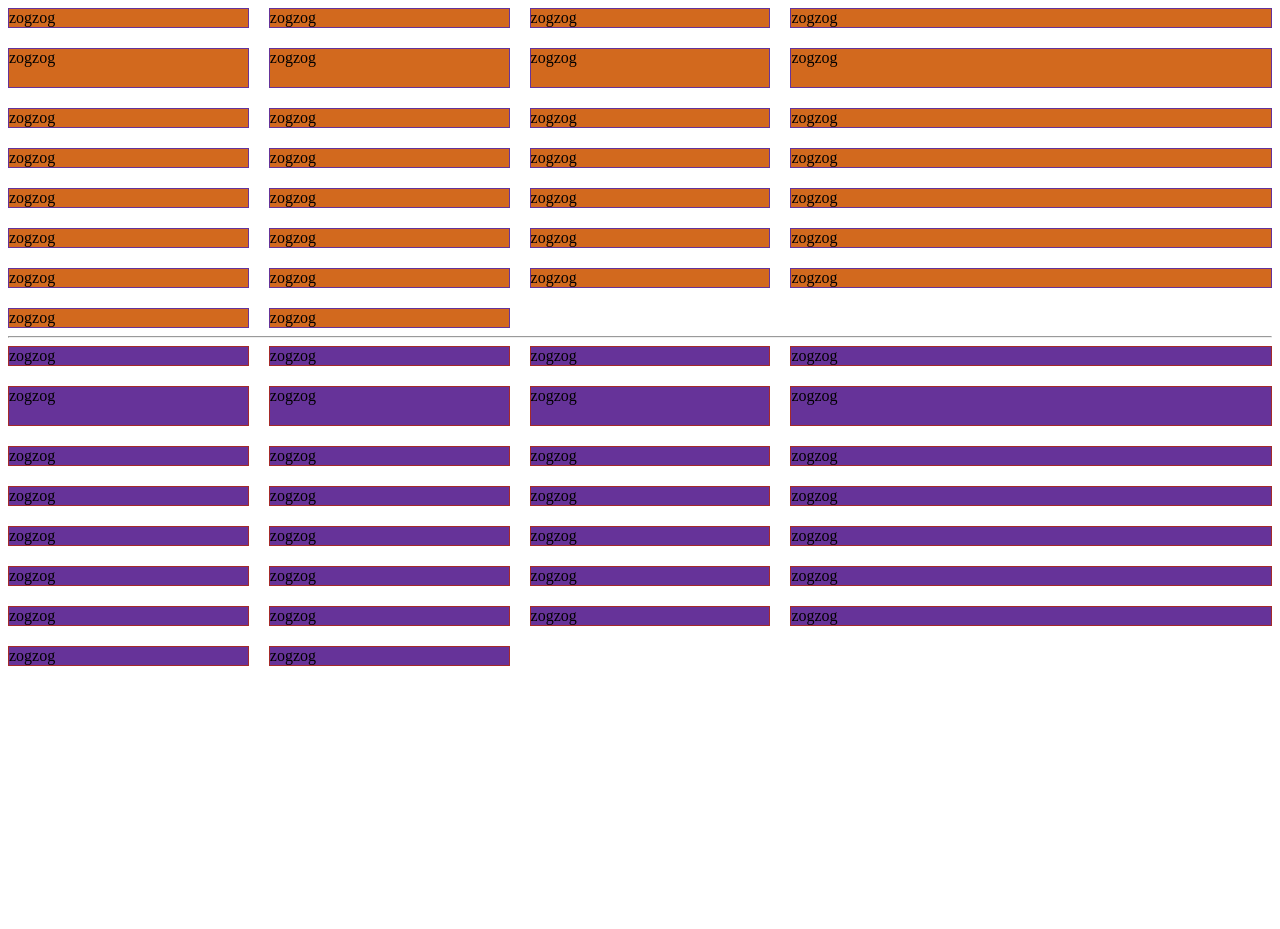
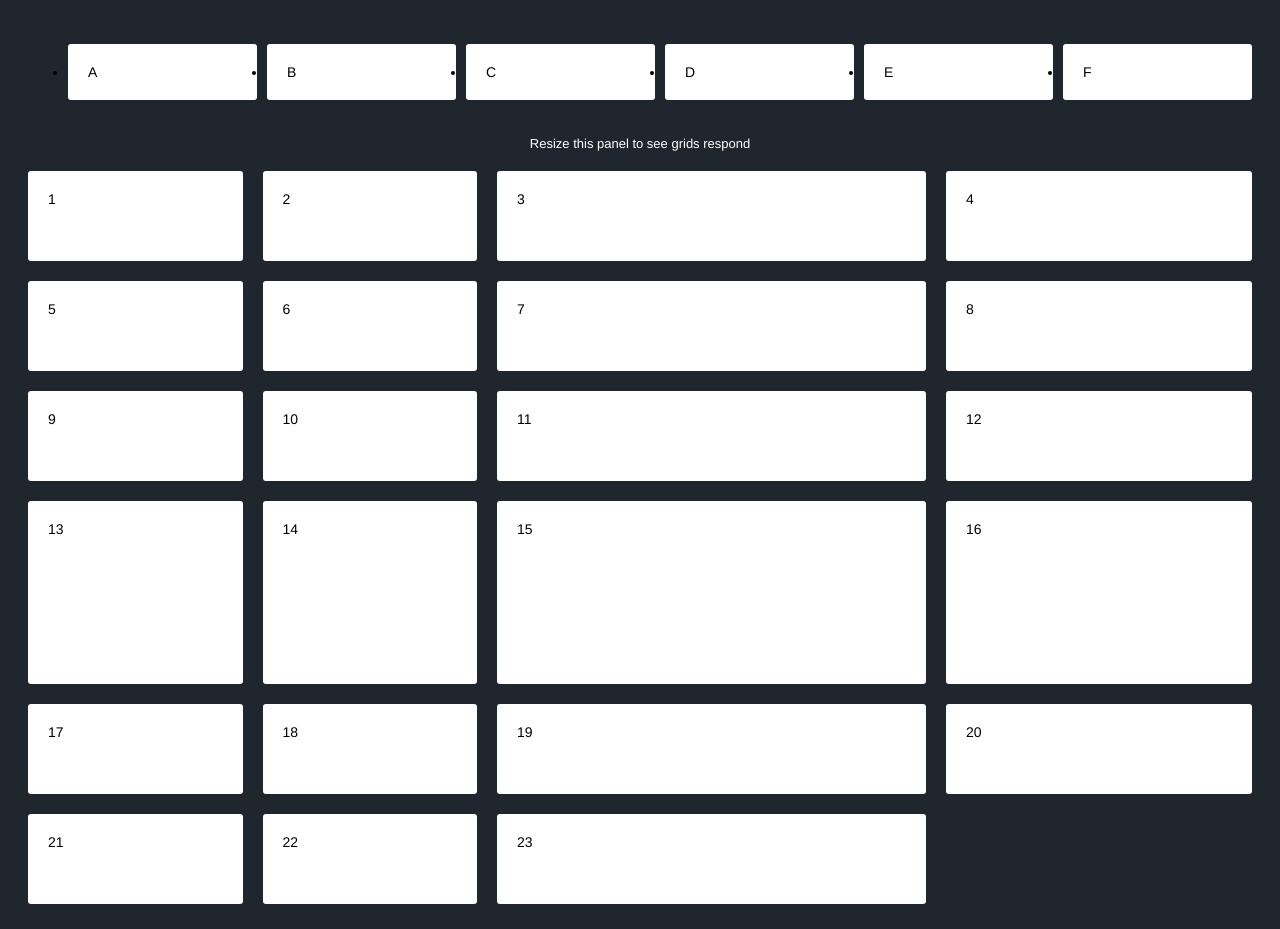
Before and after one commit to nicordev/learn_css, a plain HTML site: page grid/grid.html in a window 1280 px wide. Before the commit the page ends 800 px from the top, so only its background shows below. Drawn offline with Linux system fonts and the light colour scheme.

Commit message:
Refactor CSS grid

```diff
--- a/grid/grid.html
+++ b/grid/grid.html
@@ -1,77 +1,35 @@
 <!DOCTYPE html>
 <html>
+
 <head>
     <meta charset="UTF-8">
     <title>grille css</title>
     <link rel="stylesheet" href="style.css">
 </head>
+
 <body>
-        <div class="ma_grille_1">
-            <div class="une_cellule_1">zogzog</div>
-            <div class="une_cellule_1">zogzog</div>
-            <div class="une_cellule_1">zogzog</div>
-            <div class="une_cellule_1">zogzog</div>
-            <div class="une_cellule_1">zogzog</div>
-            <div class="une_cellule_1">zogzog</div>
-            <div class="une_cellule_1">zogzog</div>
-            <div class="une_cellule_1">zogzog</div>
-            <div class="une_cellule_1">zogzog</div>
-            <div class="une_cellule_1">zogzog</div>
-            <div class="une_cellule_1">zogzog</div>
-            <div class="une_cellule_1">zogzog</div>
-            <div class="une_cellule_1">zogzog</div>
-            <div class="une_cellule_1">zogzog</div>
-            <div class="une_cellule_1">zogzog</div>
-            <div class="une_cellule_1">zogzog</div>
-            <div class="une_cellule_1">zogzog</div>
-            <div class="une_cellule_1">zogzog</div>
-            <div class="une_cellule_1">zogzog</div>
-            <div class="une_cellule_1">zogzog</div>
-            <div class="une_cellule_1">zogzog</div>
-            <div class="une_cellule_1">zogzog</div>
-            <div class="une_cellule_1">zogzog</div>
-            <div class="une_cellule_1">zogzog</div>
-            <div class="une_cellule_1">zogzog</div>
-            <div class="une_cellule_1">zogzog</div>
-            <div class="une_cellule_1">zogzog</div>
-            <div class="une_cellule_1">zogzog</div>
-            <div class="une_cellule_1">zogzog</div>
-            <div class="une_cellule_1">zogzog</div>
-        </div>
+    <ul>
+        <li>A</li>
+        <li>B</li>
+        <li>C</li>
+        <li>D</li>
+        <li>E</li>
+        <li>F</li>
+    </ul>
 
-        <hr>
+    <div class="info">Resize this panel to see grids respond</div>
 
-        <div class="ma_grille_2">
-            <div class="une_cellule_2">zogzog</div>
-            <div class="une_cellule_2">zogzog</div>
-            <div class="une_cellule_2">zogzog</div>
-            <div class="une_cellule_2">zogzog</div>
-            <div class="une_cellule_2">zogzog</div>
-            <div class="une_cellule_2">zogzog</div>
-            <div class="une_cellule_2">zogzog</div>
-            <div class="une_cellule_2">zogzog</div>
-            <div class="une_cellule_2">zogzog</div>
-            <div class="une_cellule_2">zogzog</div>
-            <div class="une_cellule_2">zogzog</div>
-            <div class="une_cellule_2">zogzog</div>
-            <div class="une_cellule_2">zogzog</div>
-            <div class="une_cellule_2">zogzog</div>
-            <div class="une_cellule_2">zogzog</div>
-            <div class="une_cellule_2">zogzog</div>
-            <div class="une_cellule_2">zogzog</div>
-            <div class="une_cellule_2">zogzog</div>
-            <div class="une_cellule_2">zogzog</div>
-            <div class="une_cellule_2">zogzog</div>
-            <div class="une_cellule_2">zogzog</div>
-            <div class="une_cellule_2">zogzog</div>
-            <div class="une_cellule_2">zogzog</div>
-            <div class="une_cellule_2">zogzog</div>
-            <div class="une_cellule_2">zogzog</div>
-            <div class="une_cellule_2">zogzog</div>
-            <div class="une_cellule_2">zogzog</div>
-            <div class="une_cellule_2">zogzog</div>
-            <div class="une_cellule_2">zogzog</div>
-            <div class="une_cellule_2">zogzog</div>
-        </div>
+    <div id="box-wrapper" class="grid"></div>
+    <script>
+        var boxWrapper = document.getElementById("box-wrapper");
+
+        for (let i = 0, element; i < 23; i++) {
+            element = document.createElement("div");
+            element.textContent = i + 1;
+            element.classList.add("box");
+            boxWrapper.appendChild(element);
+        }
+    </script>
 </body>
+
 </html>
--- a/grid/style.css
+++ b/grid/style.css
@@ -1,25 +1,42 @@
-.ma_grille_1 {
-    display: grid;
-    grid-template-columns: 1fr 1fr 1fr 2fr;
-    grid-template-rows: 1fr 2fr 1fr;
-    grid-column-gap: 20px;
-    grid-row-gap: 20px;
+body {
+  padding: 20px;
+  font-family: Helvetica;
+  background-color: #20262e;
 }
 
-.une_cellule_1 {
-    background-color: chocolate;
-    border: 1px solid rebeccapurple;
+ul {
+  display: grid;
+  grid-template-columns: repeat(auto-fit, minmax(140px, 1fr));
+  grid-gap: 10px;
 }
 
-.ma_grille_2 {
-    display: grid;
-    grid-template-columns: 1fr 1fr 1fr 2fr;
-    grid-template-rows: 1fr 2fr 1fr;
-    grid-column-gap: 20px;
-    grid-row-gap: 20px;
+li {
+  background-color: #fff;
+  border-radius: 3px;
+  padding: 20px;
+  font-size: 14px;
 }
 
-.une_cellule_2 {
-    background-color: rebeccapurple;
-    border: 1px solid brown;
+.info {
+  text-align: center;
+  font-size: 13px;
+  padding: 20px 0;
+  color: #fff;
 }
+
+.grid {
+  display: grid;
+  grid-template-columns: 1fr 1fr 2fr 25%;
+  grid-template-rows: 1fr 1fr 2fr 25%;
+  grid-column-gap: 20px;
+  grid-row-gap: 20px;
+}
+
+.box {
+  min-width: 50px;
+  min-height: 50px;
+  background-color: #fff;
+  border-radius: 3px;
+  padding: 20px;
+  font-size: 14px;
+}
```
Lines whose indentation alone changed are shown as unchanged.
